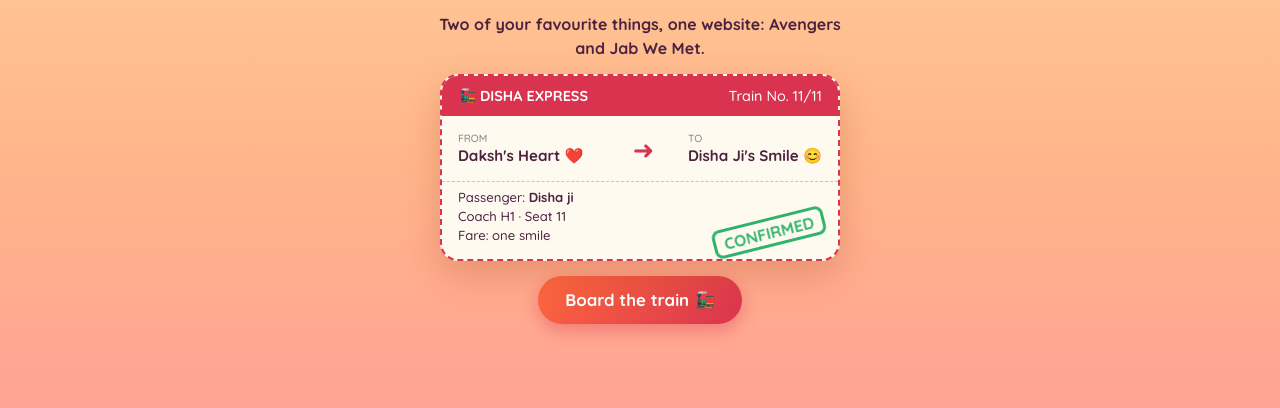
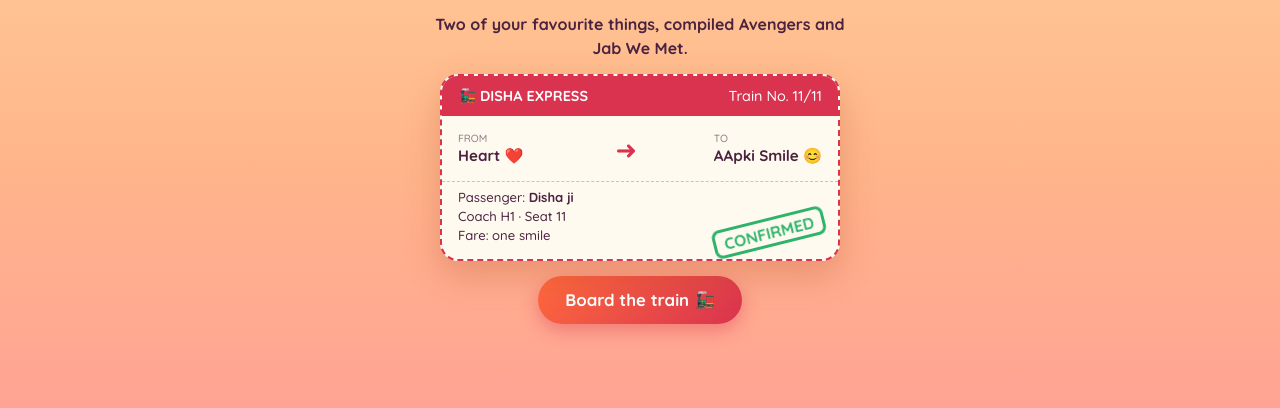
Before and after one commit to dakshrao07/Express_journey, a plain HTML site: page index.html in a window 1280 px wide. Shown: the part 264-672 px from the top of the page. Drawn offline with Linux system fonts and the light colour scheme.

Commit message:
Update index.html

```diff
--- a/index.html
+++ b/index.html
@@ -14,10 +14,10 @@
 
 <section id="s1" class="sec s1">
   <h1>Disha Ji's Special 🎬</h1>
-  <p class="sub">Two of your favourite things, one website: <b>Avengers</b> and <b>Jab We Met</b>.</p>
+  <p class="sub">Two of your favourite things, compiled <b>Avengers</b> and <b>Jab We Met</b>.</p>
   <div class="pass" id="pass">
     <div class="ph"><b>🚂 DISHA EXPRESS</b><span>Train No. 11/11</span></div>
-    <div class="pb"><div><small>FROM</small><b>Daksh's Heart ❤️</b></div><div class="arr">➜</div><div><small>TO</small><b>Disha Ji's Smile 😊</b></div></div>
+    <div class="pb"><div><small>FROM</small><b> Heart ❤️</b></div><div class="arr">➜</div><div><small>TO</small><b>AApki Smile 😊</b></div></div>
     <div class="pf"><span>Passenger: <b>Disha ji</b></span><span>Coach H1 · Seat 11</span><span>Fare: one smile</span></div>
     <div class="stamp">CONFIRMED</div>
   </div>
```
